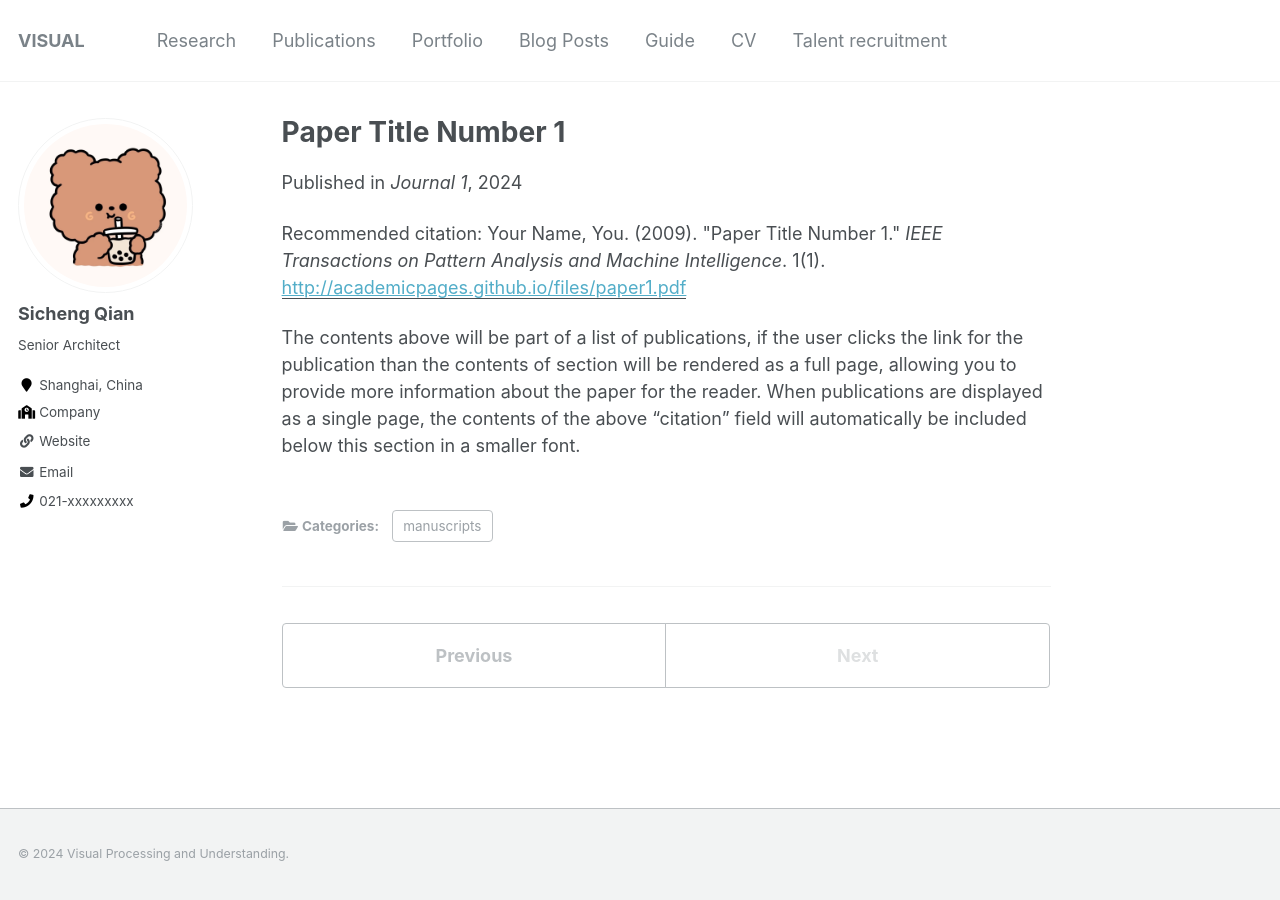
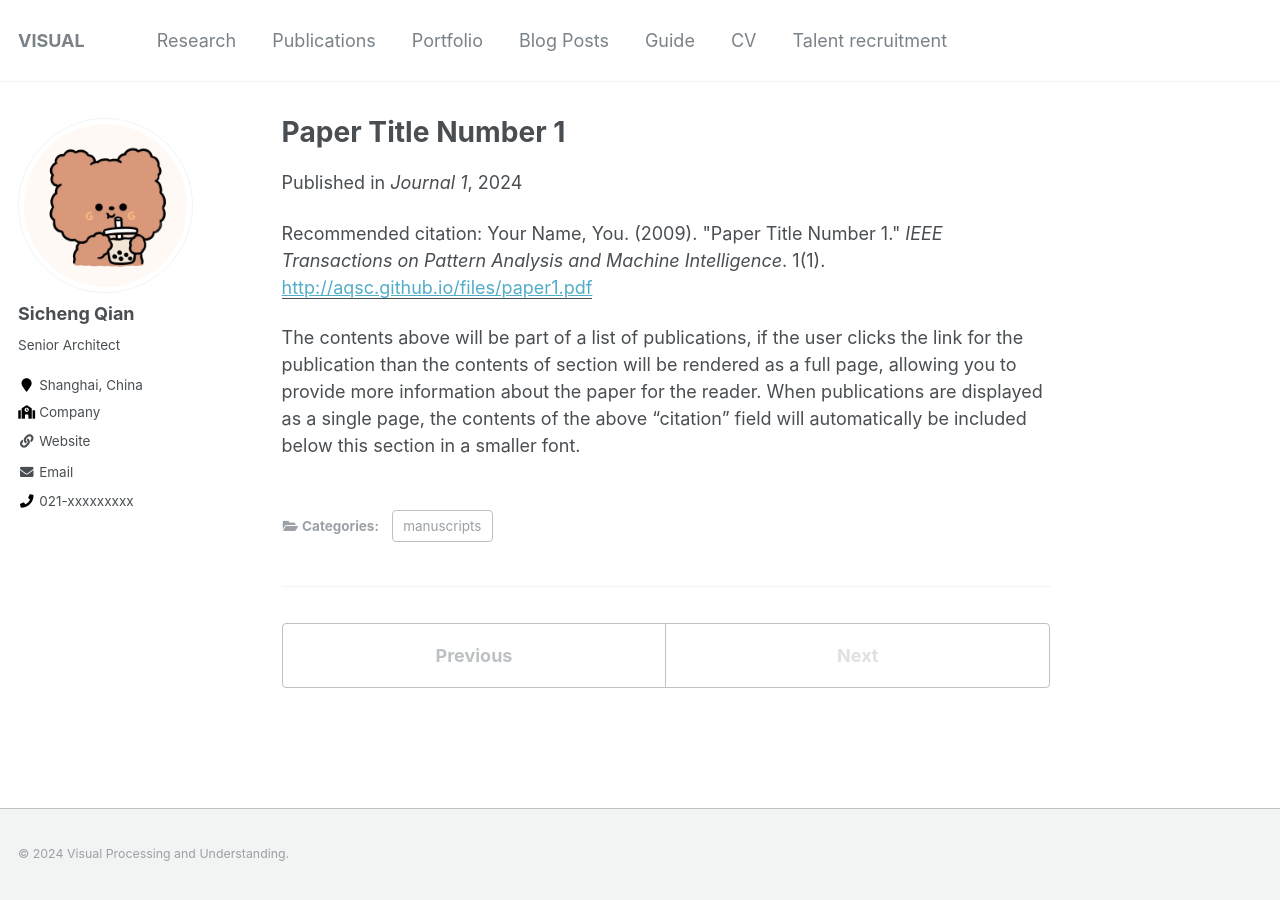
Before and after one commit to aqsc/aqsc.github.io, a Jekyll site: the page built from _publications/j_1.md, in a window 1280 px wide. Built offline with Jekyll 4.4.1, drawn with Linux system fonts in a browser that asks for light colours; some of the changed lines change nothing that is shown.

Commit message:
Update j_1.md

```diff
--- a/_publications/j_1.md
+++ b/_publications/j_1.md
@@ -6,8 +6,8 @@ permalink: /publication/2009-10-01-paper-title-number-1
 excerpt: 'This paper is about the number 1. The number 2 is left for future work.'
 date: 2024-06-01
 venue: 'Journal 1'
-slidesurl: 'http://academicpages.github.io/files/slides1.pdf'
-paperurl: 'http://academicpages.github.io/files/paper1.pdf'
+slidesurl: 'http://aqsc.github.io/files/slides1.pdf'
+paperurl: 'http://aqsc.github.io/files/paper1.pdf'
 citation: 'Your Name, You. (2009). &quot;Paper Title Number 1.&quot; <i>IEEE Transactions on Pattern Analysis and Machine Intelligence</i>. 1(1).'
 ---
 
```
